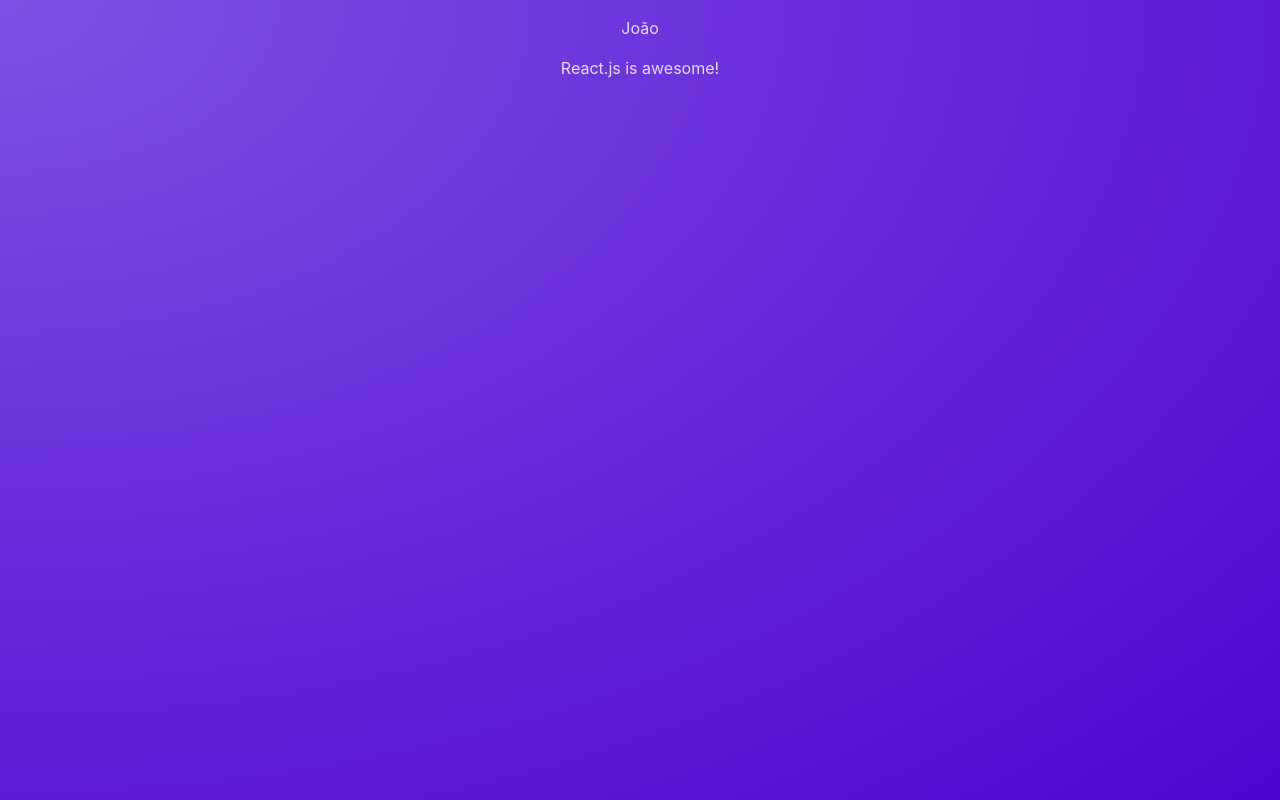
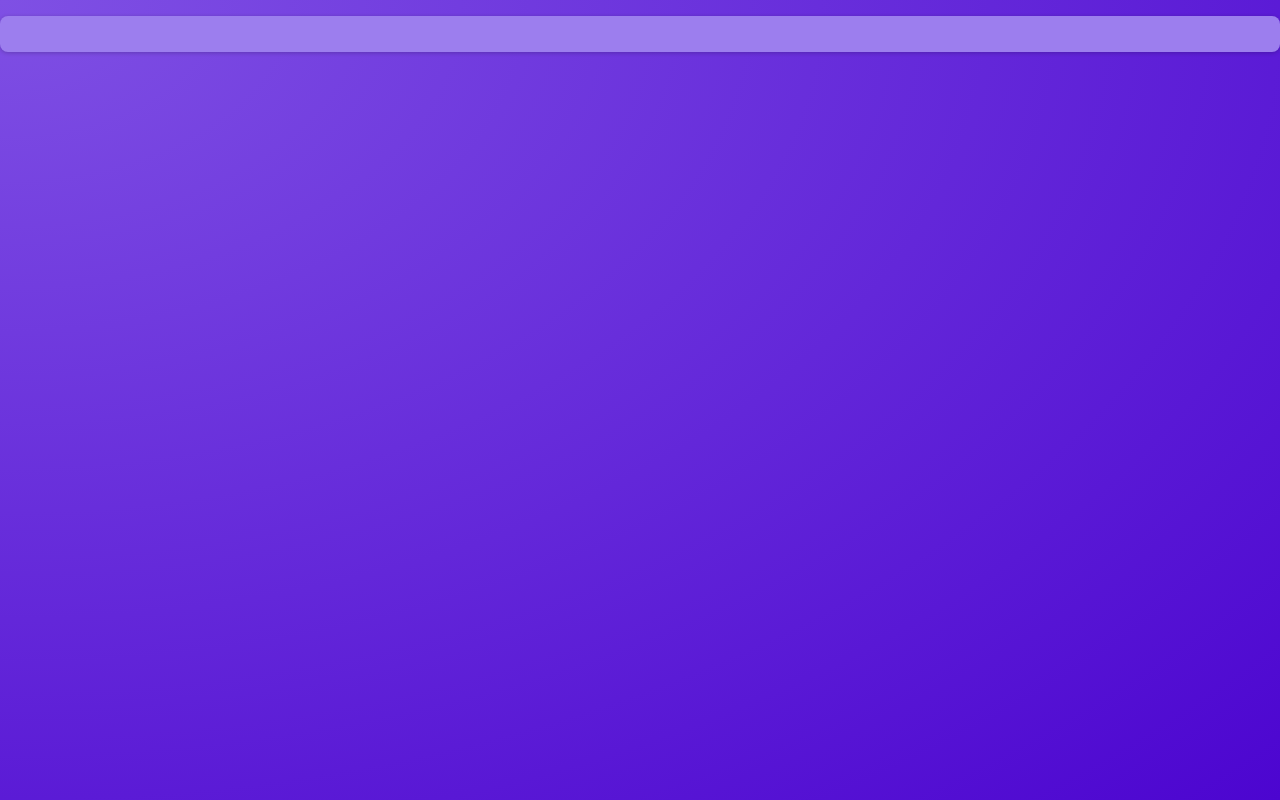
Before and after one commit to joaovicsa/react-projects, a React (Vite) app: page / in a window 1280 px wide. Built offline with nearby package versions, Linux system fonts and the light colour scheme.

Commit message:
styled: adding styles to Posts

```diff
--- a/src/components/Post.jsx
+++ b/src/components/Post.jsx
@@ -1,10 +1,12 @@
 /** @format */
 
-function Post() {
+import classes from './Post.module.css'
+
+function Post(props) {
   return (
-    <div>
-      <p>João</p>
-      <p>React.js is awesome!</p>
+    <div className={classes.post}>
+      <p className={classes.author}>{props.author}</p>
+      <p className={classes.text}>{props.body}</p>
     </div>
   )
 }
--- /dev/null
+++ b/src/components/Post.module.css
@@ -0,0 +1,37 @@
+/** @format */
+
+.post {
+  margin: 1rem 0;
+  padding: 1rem;
+  background-color: #9c7eee;
+  border-radius: 8px;
+  box-shadow: 0 1px 4px rgba(0, 0, 0, 0.2);
+  animation: animate-in 1s ease-out forwards;
+}
+
+.author {
+  font-size: 0.8rem;
+  font-weight: bold;
+  color: #543280;
+  margin: 0;
+  text-transform: uppercase;
+}
+
+.text {
+  white-space: pre-wrap;
+  font-size: 1.25rem;
+  margin: 0.25rem 0 0 0;
+  color: #593884;
+  font-style: italic;
+}
+
+@keyframes animate-in {
+  from {
+    opacity: 0;
+    transform: translateY(1rem);
+  }
+  to {
+    opacity: 1;
+    transform: translateY(0);
+  }
+}
```
